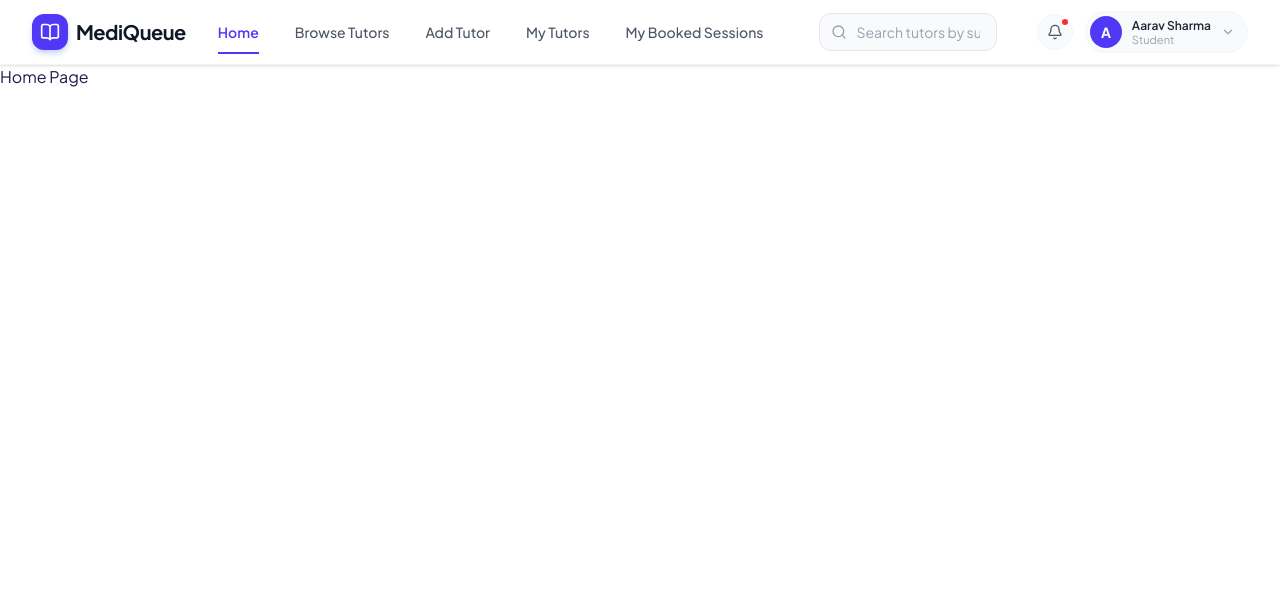
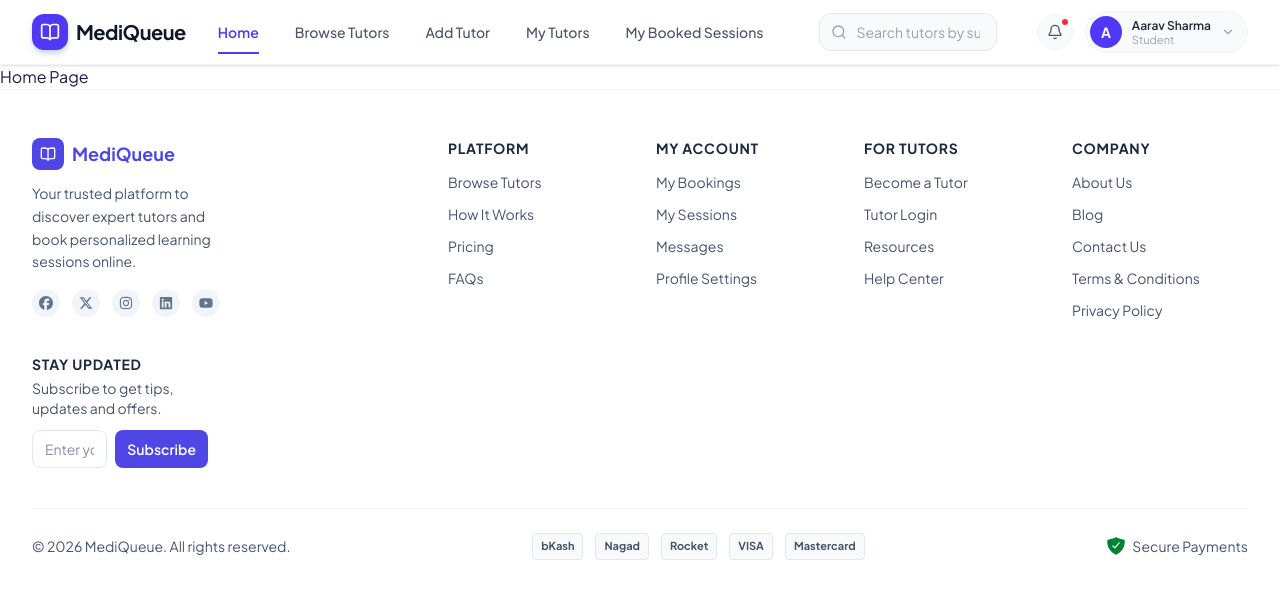
Before and after one commit to nasirmasud/b13-a9-client, a Next.js app: page / in a window 1280 px wide. Shown: the top 598 px of the page. Built offline with nearby package versions, Linux system fonts and the light colour scheme.

Commit message:
Footer Added

```diff
--- a/package.json
+++ b/package.json
@@ -12,7 +12,8 @@
     "lucide-react": "^1.16.0",
     "next": "16.2.6",
     "react": "19.2.4",
-    "react-dom": "19.2.4"
+    "react-dom": "19.2.4",
+    "react-icons": "^5.6.0"
   },
   "devDependencies": {
     "@tailwindcss/postcss": "^4",
--- /dev/null
+++ b/src/app/components/Footer.jsx
@@ -0,0 +1,135 @@
+import { BookOpen } from 'lucide-react'
+import Link from 'next/link'
+import { FaFacebook, FaInstagram, FaLinkedin, FaXTwitter, FaYoutube } from 'react-icons/fa6'
+import { IoShieldCheckmark } from 'react-icons/io5'
+
+const footerLinks = {
+  Platform: ['Browse Tutors', 'How It Works', 'Pricing', 'FAQs'],
+  'My Account': ['My Bookings', 'My Sessions', 'Messages', 'Profile Settings'],
+  'For Tutors': ['Become a Tutor', 'Tutor Login', 'Resources', 'Help Center'],
+  Company: ['About Us', 'Blog', 'Contact Us', 'Terms & Conditions', 'Privacy Policy'],
+}
+
+const SocialIcons = [
+  { Icon: FaFacebook, label: 'Facebook', href: '#' },
+  { Icon: FaXTwitter, label: 'Twitter', href: '#' },
+  { Icon: FaInstagram, label: 'Instagram', href: '#' },
+  { Icon: FaLinkedin, label: 'LinkedIn', href: '#' },
+  { Icon: FaYoutube, label: 'YouTube', href: '#' },
+]
+
+const paymentMethods = ['bKash', 'Nagad', 'Rocket', 'VISA', 'Mastercard']
+
+export default function Footer() {
+  const currentYear = new Date().getFullYear()
+
+  return (
+    <footer className="bg-white border-t border-slate-100 pt-12 pb-6">
+      <div className="mx-auto px-4 sm:px-6 lg:px-8">
+
+        {/* Top Section: Brand, Links, Newsletter */}
+        <div className="grid grid-cols-2 md:grid-cols-6 gap-8 mb-10">
+
+          {/* Brand & Socials */}
+          <div className="col-span-2">
+            <div className="flex items-center gap-2 mb-3">
+              <div className="w-8 h-8 bg-primary rounded-lg flex items-center justify-center">
+                <BookOpen className="w-4 h-4 text-white" />
+              </div>
+              <span className="text-lg font-bold text-primary">MediQueue</span>
+            </div>
+
+            <p className="text-sm text-slate-600 leading-relaxed max-w-[200px]">
+              Your trusted platform to discover expert tutors and book personalized learning sessions online.
+            </p>
+
+            {/* Social Icons */}
+            <div className="flex items-center gap-3 mt-4">
+              {SocialIcons.map(({ Icon, label, href }) => (
+                <Link
+                  key={label}
+                  href={href}
+                  aria-label={label}
+                  className="w-7 h-7 rounded-full bg-slate-100 hover:bg-primary hover:text-white text-slate-500 flex items-center justify-center transition-colors"
+                >
+                  <Icon className="w-3.5 h-3.5" />
+                </Link>
+              ))}
+            </div>
+          </div>
+
+          {/* Dynamic Link Groups */}
+          {Object.entries(footerLinks).map(([group, links]) => (
+            <div key={group}>
+              <p className="text-sm font-bold text-slate-800 mb-3 uppercase tracking-wider">
+                {group}
+              </p>
+              <ul className="space-y-2">
+                {links.map((link) => (
+                  <li key={link}>
+                    <Link
+                      href="#"
+                      className="text-sm text-slate-600 hover:text-primary transition-colors"
+                    >
+                      {link}
+                    </Link>
+                  </li>
+                ))}
+              </ul>
+            </div>
+          ))}
+
+          {/* Newsletter Subscription */}
+          <div className="col-span-2 md:col-span-1">
+            <p className="text-sm font-bold text-slate-800 mb-1 uppercase tracking-wider">
+              Stay Updated
+            </p>
+            <p className="text-sm text-slate-600 mb-3">
+              Subscribe to get tips, updates and offers.
+            </p>
+            <form className="flex gap-2">
+              <input
+                type="email"
+                required
+                placeholder="Enter your email"
+                className="flex-1 px-3 py-2 text-sm border border-slate-200 rounded-lg focus:outline-none focus:ring-2 focus:ring-primary/30 focus:border-primary min-w-0"
+              />
+              <button
+                type="submit"
+                className="px-3 py-2 bg-primary text-white text-sm font-semibold rounded-lg hover:bg-primary-dark transition-colors shrink-0"
+              >
+                Subscribe
+              </button>
+            </form>
+          </div>
+        </div>
+
+        {/* Bottom Section: Copyright, Payments, Security */}
+        <div className="border-t border-slate-100 pt-6 flex flex-col sm:flex-row items-center justify-between gap-4">
+          <p className="text-sm text-slate-600">
+            © {currentYear} MediQueue. All rights reserved.
+          </p>
+
+          {/* Payment Badges */}
+          <ul className="flex items-center gap-3">
+            {paymentMethods.map((method) => (
+              <li
+                key={method}
+                className="text-[11px] font-bold text-slate-600 bg-slate-50 border border-slate-200 px-2 py-1 rounded"
+              >
+                {method}
+              </li>
+            ))}
+          </ul>
+
+          {/* Security Badge */}
+          <div className="flex items-center gap-1.5 text-sm text-slate-600">
+            <IoShieldCheckmark className='text-green-700 text-xl' />
+            Secure Payments
+          </div>
+        </div>
+
+      </div>
+    </footer>
+  )
+}
--- a/src/app/layout.js
+++ b/src/app/layout.js
@@ -1,4 +1,5 @@
 import { Plus_Jakarta_Sans } from "next/font/google";
+import Footer from "./components/Footer";
 import Navbar from "./components/Navbar";
 import "./globals.css";
 
@@ -20,6 +21,7 @@ export default function RootLayout({ children }) {
       <body className='min-h-full flex flex-col'>
         <Navbar />
         {children}
+        <Footer />
       </body>
     </html>
   );
```
Also changed, not shown: 1 other file (tests, documents, lock files or other folders).
